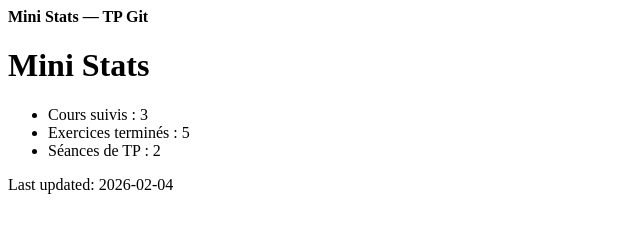
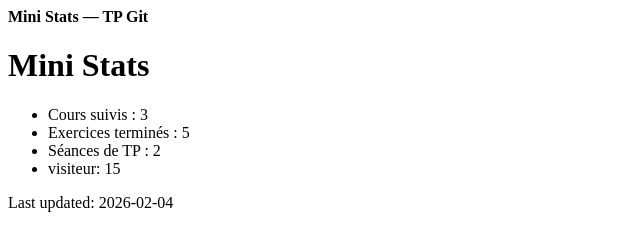
Before and after one commit to beverlymatassa2-lab/mini-stats, a plain HTML site: page index.html in a window 1280 px wide. Shown: the whole page, without its empty margins (0-640 px from the left). Drawn offline with Linux system fonts and the light colour scheme.

Commit message:
mini page html

```diff
--- a/index.html
+++ b/index.html
@@ -12,6 +12,7 @@
     <li>Cours suivis : 3</li>
     <li>Exercices terminés : 5</li>
     <li>Séances de TP : 2</li>
+    <li>visiteur: 15</li>
   </ul>
 
   <p>Last updated: 2026-02-04</p>
```
